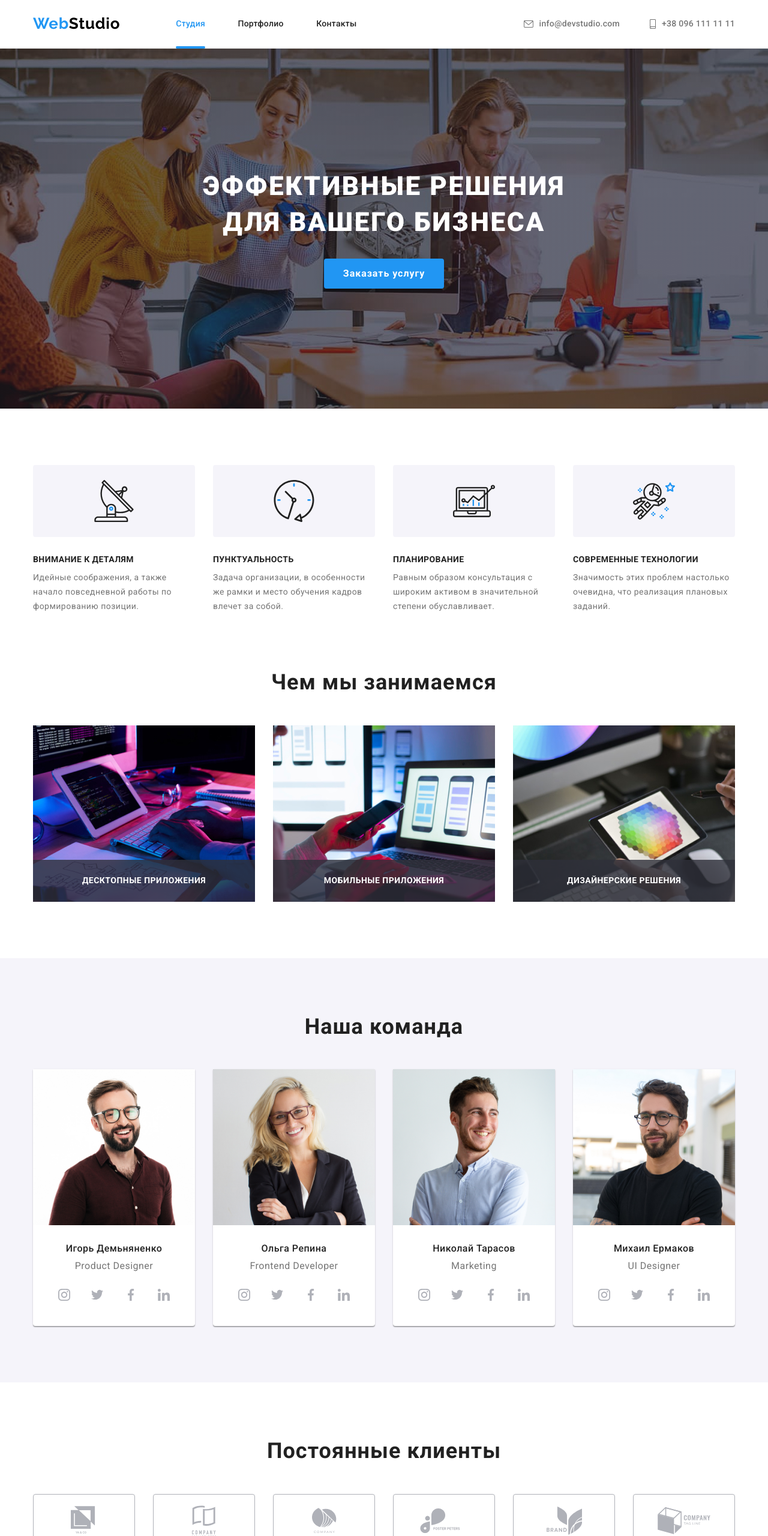
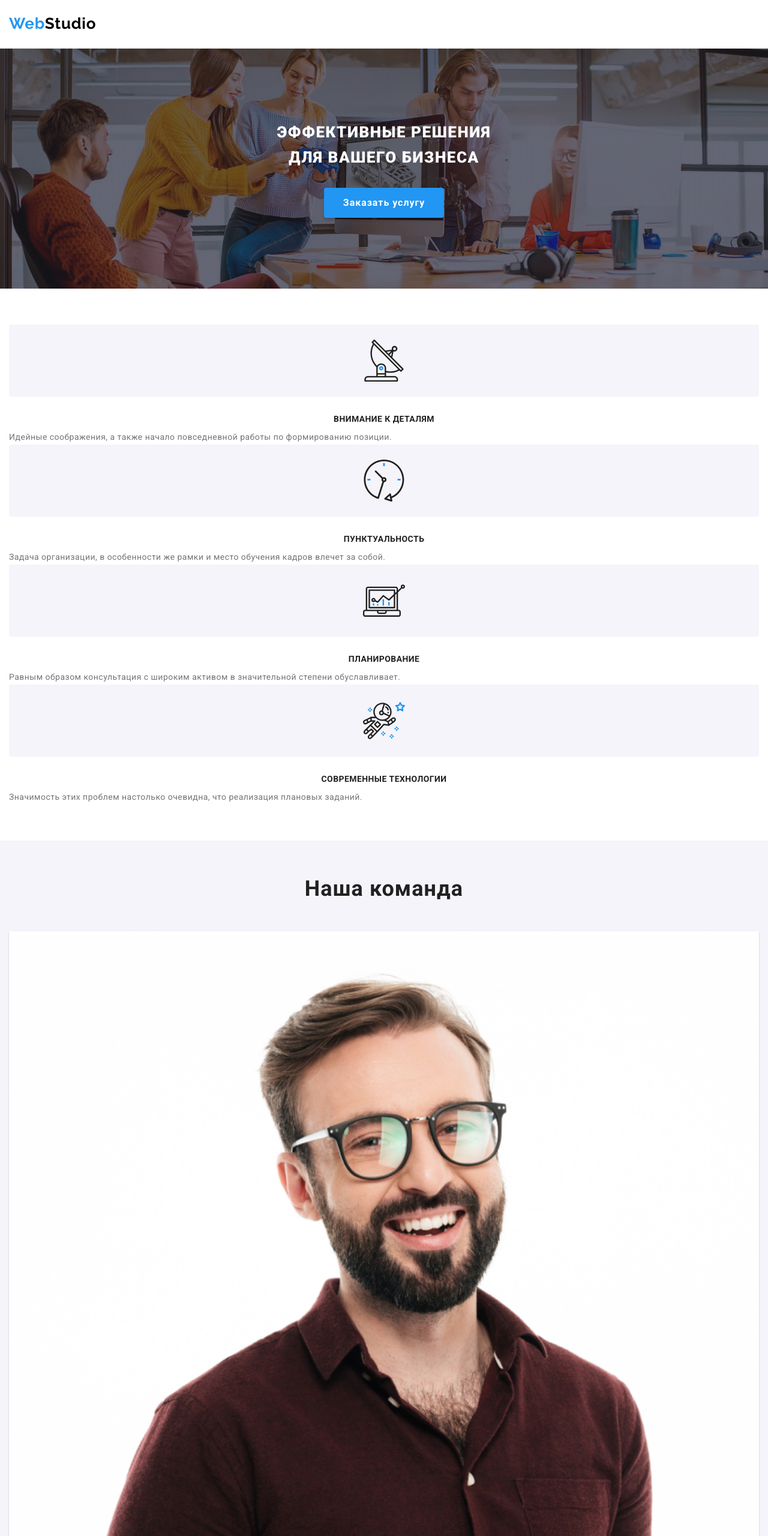
Before and after one commit to Juk3z/goit-markup-hw-08, a plain HTML site: page index.html in a window 1280 px wide. Shown: the top 2560 px of the page at 60% size. Drawn offline with nearby package versions, Linux system fonts and the light colour scheme.

Commit message:
разметка мобилки

```diff
--- a/index.html
+++ b/index.html
@@ -55,7 +55,7 @@
         </section>
 
         <!-- наши принципы -->
-        <section class="section section-top-padding">
+        <section class="section">
             <h2 class="visualy_hidden">наши принципы</h2>
             <div class="principles">
                 <ul class="principles__list list">
@@ -83,7 +83,7 @@
         </section>
 
         <!-- О нас-->
-        <section class="section">
+        <section class="section section--about">
             <div class="about">
                 <h2 class="about__tittle">чем мы занимаемся</h2>
                 <ul class="about__list list">
--- a/sass/components/_about.scss
+++ b/sass/components/_about.scss
@@ -1,4 +1,5 @@
 .about {
+  display: none;
   width: 1200px;
   padding: 0 15px;
   margin-left: auto;
--- a/sass/components/_address.scss
+++ b/sass/components/_address.scss
@@ -2,17 +2,18 @@
   @include font(400, 14px, 1.71, 0.03em);
   font-style: normal;
   color: $alt-text-color;
+  margin-bottom: 60px;
 
   &__link {
     display: block;
     color: rgba(255, 255, 255, 0.6);
 
     &:not(:last-child) {
-      margin-bottom: 9px;
+      margin-bottom: 8px;
     }
   }
 
   &__text {
-    margin-bottom: 9px;
+    margin-bottom: 8px;
   }
 }
--- a/sass/components/_banner.scss
+++ b/sass/components/_banner.scss
@@ -1,12 +1,10 @@
 .banner {
   text-align: center;
 
-  max-width: 1600px;
-  height: 600px;
-  margin-left: auto;
-  margin-right: auto;
-  padding-top: 200px;
-  padding-bottom: 200px;
+  width: 100%;
+  height: 400px;
+  padding-top: 118px;
+  padding-bottom: 118px;
 
   background-color: $safe-background-color;
   background-image: linear-gradient(
@@ -19,15 +17,14 @@
   background-repeat: no-repeat;
 
   &__title {
-    width: 696px;
-    height: 120px;
+    max-width: 360px;
 
     margin-bottom: 30px;
     color: $alt-text-color;
     margin-left: auto;
     margin-right: auto;
 
-    @include font(900, 44px, 1.36, 0.06em);
+    @include font(900, 26px, 1.62, 0.06em);
 
     text-transform: uppercase;
   }
--- a/sass/components/_clients.scss
+++ b/sass/components/_clients.scss
@@ -1,8 +1,6 @@
 .clients {
-  width: 1200px;
+  width: 100%;
   padding: 0 15px;
-  margin-left: auto;
-  margin-right: auto;
 
   &__tittle {
     margin-bottom: 50px;
@@ -17,17 +15,23 @@
 
   &__list {
     display: flex;
+    flex-wrap: wrap;
     /* justify-content: space-between; */
   }
 
   &__item {
     display: flex;
-    width: 170px;
+    margin-bottom: 30px;
+    width: calc(100% / 2 - 30px);
     height: 90px;
 
-    &:not(:last-child) {
+    &:nth-child(2n + 1) {
       margin-right: 30px;
     }
+
+    // &:not(:last-child) {
+    //   margin-right: 30px;
+    // }
   }
   &__link {
     display: flex;
--- a/sass/components/_footer.scss
+++ b/sass/components/_footer.scss
@@ -4,14 +4,14 @@
   padding-bottom: 60px;
 
   &__container {
-    display: flex;
-    align-items: baseline;
+    // display: flex;
+    // align-items: baseline;
+
+    text-align: center;
 
     margin-left: auto;
     margin-right: auto;
     padding: 0 15px;
-
-    width: 1200px;
   }
 
   &__logo {
@@ -22,9 +22,10 @@
   }
 
   &__join-field {
-    margin-left: 70px;
-    width: 206px;
+    // margin-left: 70px;
+    // width: 206px;
     height: 80px;
+    margin-bottom: 60px;
   }
   &__text {
     margin-bottom: 20px;
@@ -34,8 +35,8 @@
     text-transform: uppercase;
   }
 
-  &__subscribe-field {
-    margin-left: 93px;
-    width: 570px;
-  }
+  // &__subscribe-field {
+  //   margin-left: 93px;
+  //   width: 570px;
+  // }
 }
--- a/sass/components/_nav.scss
+++ b/sass/components/_nav.scss
@@ -3,6 +3,7 @@
   align-items: center;
 
   &__menu {
+    display: none;
     margin-left: 93px;
   }
 
--- a/sass/components/_page-header.scss
+++ b/sass/components/_page-header.scss
@@ -2,18 +2,14 @@
   border-bottom: 1px solid #ececec;
 
   &__container {
-    display: flex;
-    justify-content: space-between;
-    align-items: center;
-    width: 1200px;
-    margin-left: auto;
-    margin-right: auto;
+    width: 100%;
     padding: 0 15px;
   }
-
+}
+// for tablet //
+.header {
   &__contacts {
-    display: flex;
-    align-items: center;
+    display: none;
   }
 
   &__item:not(:first-child) {
--- a/sass/components/_principles.scss
+++ b/sass/components/_principles.scss
@@ -1,12 +1,10 @@
 .principles {
-  width: 1200px;
+  width: 100%;
   padding: 0 15px;
-  margin-left: auto;
-  margin-right: auto;
 
-  &__list {
-    display: flex;
-  }
+  // &__list {
+  //   display: flex;
+  // }
 
   &__text {
     color: $secondary-text-color;
@@ -15,13 +13,14 @@
   }
 
   &__tittle {
+    text-align: center;
     margin-bottom: 10px;
     @include font(700, 14px, 1.14, 0.03em);
     text-transform: uppercase;
   }
 
   &__item {
-    width: calc((100% - 90px) / 4);
+    // width: calc((100% - 90px) / 4);
 
     // вложенный бэкграунд //
 
@@ -73,8 +72,8 @@
       background-position: center;
     }
 
-    &:not(:first-child) {
-      margin-left: 30px;
-    }
+    // &:not(:first-child) {
+    //   margin-left: 30px;
+    // }
   }
 }
--- a/sass/components/_section.scss
+++ b/sass/components/_section.scss
@@ -1,5 +1,5 @@
 .section {
-  padding: 94px 0;
+  padding: 60px 0;
 
   &-nopadding {
     padding: 0;
@@ -7,11 +7,15 @@
 
   &-top-padding {
     padding: 0;
-    padding-top: 94px;
+    padding-top: 60px;
   }
 
   &-bottom-padding {
     padding: 0;
-    padding-bottom: 94px;
+    padding-bottom: 60px;
+  }
+
+  &--about {
+    display: none;
   }
 }
--- a/sass/components/_socials.scss
+++ b/sass/components/_socials.scss
@@ -1,6 +1,9 @@
 .socials {
   display: flex;
   justify-content: space-between;
+  max-width: 206px;
+  margin-left: auto;
+  margin-right: auto;
 
   &__item {
     height: 44px;
--- a/sass/components/_subscribe-form.scss
+++ b/sass/components/_subscribe-form.scss
@@ -1,16 +1,18 @@
 .subscribe {
-  display: flex;
+  // display: flex;
 
   &__button {
-    margin-left: 12px;
+    margin-left: auto;
+    margin-right: auto;
   }
 
   .subscribe__input {
     background: transparent;
     display: block;
     padding: 16px 15px;
+    margin-bottom: 20px;
 
-    width: 358px;
+    width: 100%;
     height: 50px;
 
     border: 1px solid rgba(255, 255, 255, 0.3);
--- a/sass/components/_team.scss
+++ b/sass/components/_team.scss
@@ -1,8 +1,6 @@
 .team {
-  width: 1200px;
+  width: 100%;
   padding: 0 15px;
-  margin-left: auto;
-  margin-right: auto;
   color: $main-text-color;
 
   &__tittle {
@@ -17,7 +15,6 @@
   }
 
   &__list {
-    display: flex;
     text-align: center;
   }
 
@@ -27,18 +24,18 @@
       0px 2px 1px rgba(0, 0, 0, 0.2);
     border-radius: 0px 0px 4px 4px;
 
-    &:not(:last-child) {
-      margin-right: 30px;
-    }
+    // &:not(:last-child) {
+    //   margin-right: 30px;
+    // }
   }
 
   &__discription {
     padding: 30px 30px;
   }
 
-  &__photo {
-    max-width: 270px;
-  }
+  // &__photo {
+  //   max-width: 270px;
+  // }
 
   &__name {
     margin-bottom: 10px;
```
Also changed, not shown: css/main.css, css/main.min.css, 2 other files.
